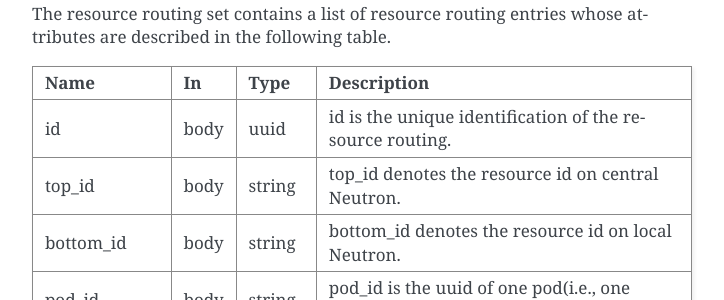
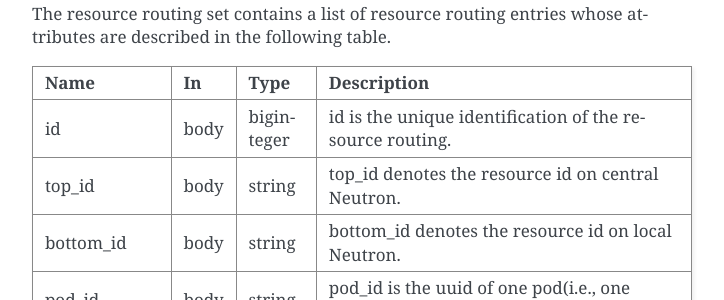
Before and after one commit to openstack-archive/tricircle, a Sphinx documentation site: the page built from doc/source/api_v1.rst, in a window 1280 px wide and 900 px high, scrolled down 11545 px. Shown: the part 155-455 px from the top of the window, without its empty margins (388-1112 px from the left). Built offline with Sphinx 7.4.7, drawn with Linux system fonts in a browser that asks for light colours; pages that are not in the unit, such as notebooks, are missing from menus; some of the changed text lies outside the part shown.

Commit message:
ID should be biginteger in resource routing table
1. What is the problem?
Currently the id in resource routing table is integer, the scope of integer is
very limited, so it should be replaced with biginteger.

2. What is the solution to the problem?
Replacing the integer with biginteger will fix this problem. What's more,
API documentation should be updated at the same time.

3. What the features need to be implemented to the Tricircle to realize
the solution?
None.

Change-Id: I2be59348965fb21b6865a3646fa7201b62e46d02
Closes-Bug: #1647513

```diff
--- a/doc/source/api_v1.rst
+++ b/doc/source/api_v1.rst
@@ -583,7 +583,7 @@
 +-------------+-------+---------------+-----------------------------------------------------+
 |Name         |In     |   Type        |    Description                                      |
 +=============+=======+===============+=====================================================+
-|id           |body   | uuid          |id is the unique identification of the resource      |
+|id           |body   | biginteger    |id is the unique identification of the resource      |
 |             |       |               |routing.                                             |
 +-------------+-------+---------------+-----------------------------------------------------+
 |top_id       |body   | string        |top_id denotes the resource id on central Neutron.   |
@@ -672,7 +672,7 @@
 +-------------+-------+---------------+-----------------------------------------------------+
 |Name         |In     |   Type        |    Description                                      |
 +=============+=======+===============+=====================================================+
-|id           |path   | uuid          |id is the unique identification of the resource      |
+|id           |path   | biginteger    |id is the unique identification of the resource      |
 |             |       |               |routing.                                             |
 +-------------+-------+---------------+-----------------------------------------------------+
 
@@ -686,7 +686,7 @@
 +-------------+-------+---------------+-----------------------------------------------------+
 |Name         |In     |   Type        |    Description                                      |
 +=============+=======+===============+=====================================================+
-|id           |body   | uuid          |id is the unique identification of the resource      |
+|id           |body   | biginteger    |id is the unique identification of the resource      |
 |             |       |               |routing.                                             |
 +-------------+-------+---------------+-----------------------------------------------------+
 |top_id       |body   | string        |top_id denotes the resource id on central Neutron.   |
@@ -769,7 +769,7 @@
 +-------------+-------+---------------+-----------------------------------------------------+
 |Name         |In     |   Type        |    Description                                      |
 +=============+=======+===============+=====================================================+
-|id           |body   | uuid          |id is the unique identification of the resource      |
+|id           |body   | biginteger    |id is the unique identification of the resource      |
 |             |       |               |routing.                                             |
 +-------------+-------+---------------+-----------------------------------------------------+
 |top_id       |body   | string        |top_id denotes the resource id on central Neutron.   |
@@ -844,7 +844,7 @@
 +-------------+-------+---------------+-----------------------------------------------------+
 |Name         |In     |   Type        |    Description                                      |
 +=============+=======+===============+=====================================================+
-|id           |path   | uuid          |id is the unique identification of the resource      |
+|id           |path   |  biginteger   |id is the unique identification of the resource      |
 |             |       |               |routing.                                             |
 +-------------+-------+---------------+-----------------------------------------------------+
 
@@ -898,7 +898,7 @@
 +-------------+-------+---------------+-----------------------------------------------------+
 |Name         |In     |   Type        |    Description                                      |
 +=============+=======+===============+=====================================================+
-|id           |body   | uuid          |id is the unique identification of the resource      |
+|id           |body   | biginteger    |id is the unique identification of the resource      |
 |             |       |               |routing.                                             |
 +-------------+-------+---------------+-----------------------------------------------------+
 |top_id       |body   | string        |top_id denotes the resource id on central Neutron.   |
```
Also changed, not shown: 2 other files.
